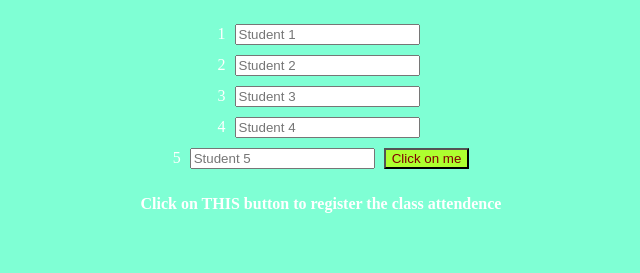
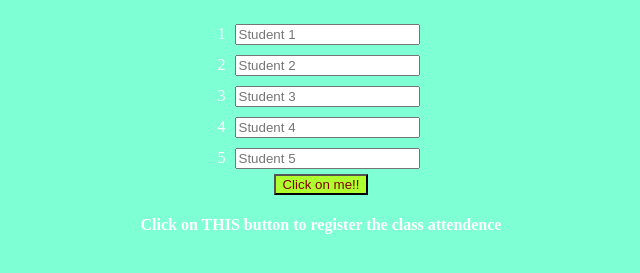
Before and after one commit to Snowhite3105/Project-79-sample, a plain HTML site: page index.html in a window 1280 px wide. Shown: the part 79-352 px from the top of the page, without its empty margins (319-959 px from the left). Drawn offline with Linux system fonts and the light colour scheme.

Commit message:
Update index.html

```diff
--- a/index.html
+++ b/index.html
@@ -4,7 +4,7 @@
 <head>
     <title> Attendence Tracker </title>
     <link rel="stylesheet" href="style.css">
-    <script scr="main.js"> </script>
+    <script src="main.js"> </script>
 </head>
 
 <body>
@@ -26,12 +26,17 @@
                    <br>
             <span> 5</span>
             <input type="text" placeholder="Student 5" id="name_of_the_student_5">
-            <button onclick="submit()" id="submit_button">Click on me</button>
+            <br>
+        </div>
+        <div>
+           <button onclick="submit()" id="submit_button"> Click on me!! </button>
             <h4> Click on THIS button to register the class attendence</h4>
             </div>
         <div id="display_name"> </div>
-        <button onlick="sorting()" id="sort_button">Click on me</button>
-        <h3> Click on THIS button to sort the names you have registered in attendence tracker😀</h3>
+        <div>
+        <button onclick = "sorting()" id="sort_button">Click on me</button>
+        <h3 id ="show2"> Click on THIS button to sort the names you have registered in attendence tracker😀</h3>
+            </div>
                 </center>
 </body>
 
```
